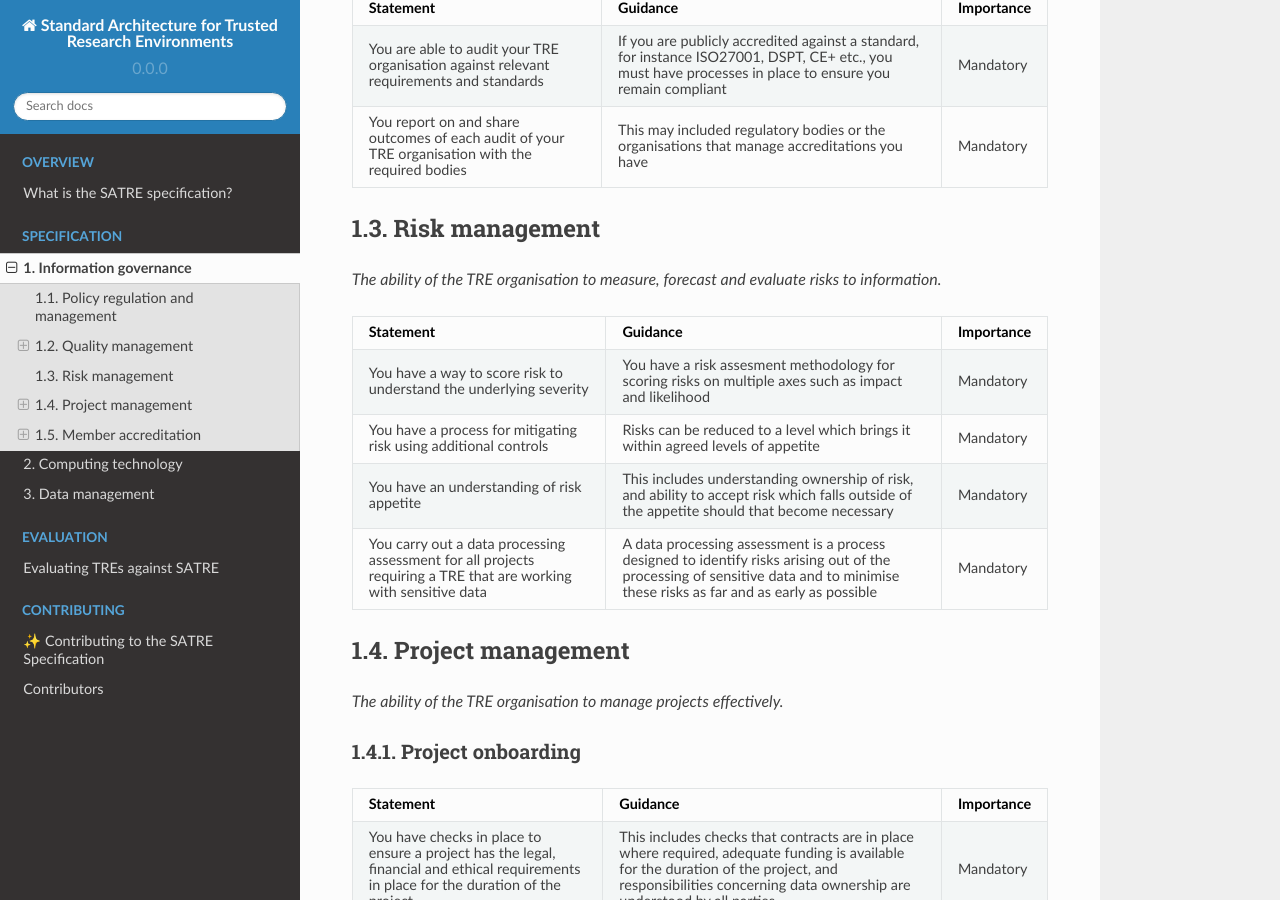
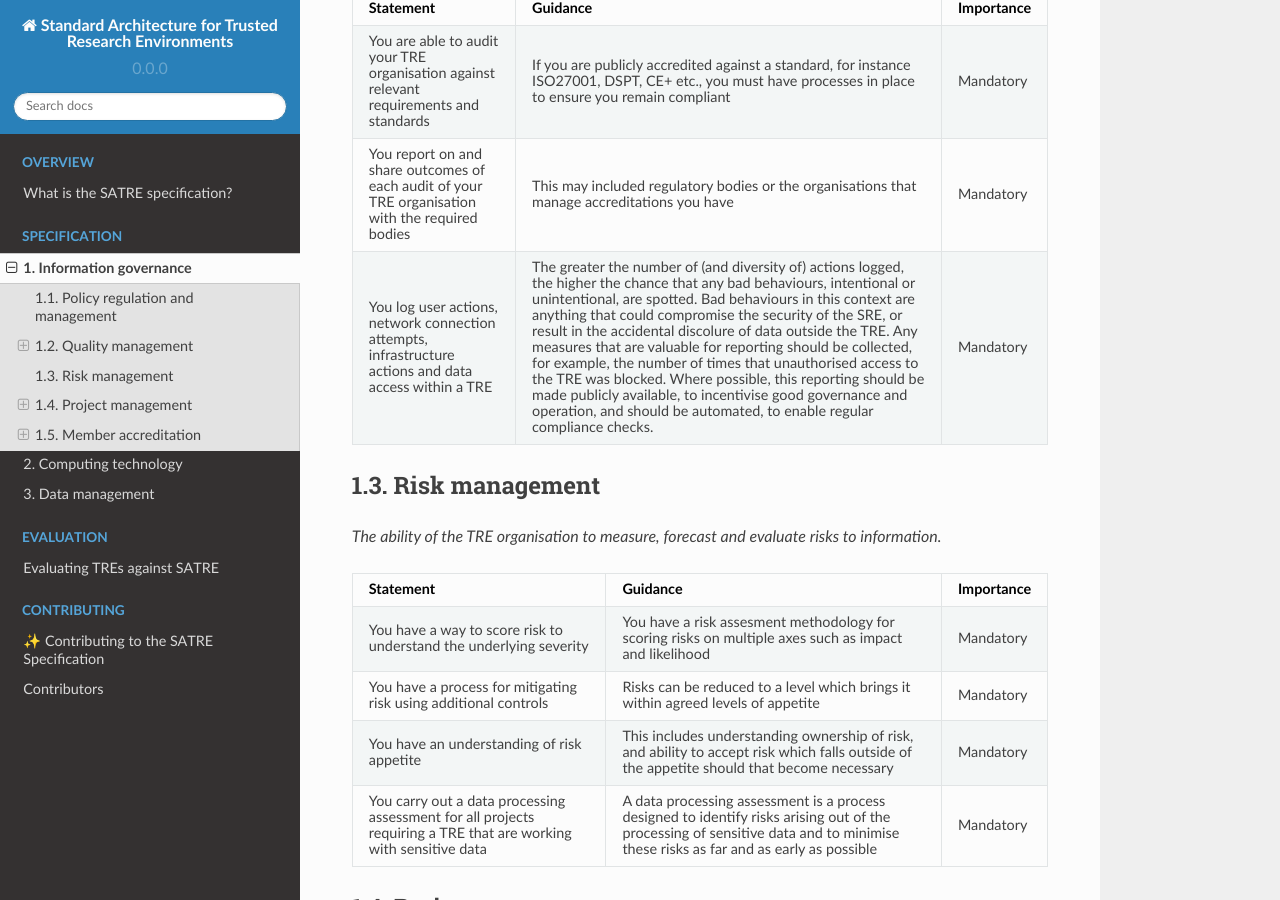
Before and after one commit to sa-tre/satre-specification, a Sphinx documentation site: the page built from docs/source/pillars/information_governance.md, in a window 1280 px wide and 900 px high, scrolled down 1846 px. Built offline with Sphinx 7.4.7 and the Read the Docs theme 2.0.0, drawn with Linux system fonts in a browser that asks for light colours.

Commit message:
add logging to Compliance, monitoring and repo...

````diff
--- a/docs/source/pillars/information_governance.md
+++ b/docs/source/pillars/information_governance.md
@@ -85,6 +85,12 @@ _The ability of the TRE organisation to monitor compliance with internal and ext
   - Mandatory
 * - You report on and share outcomes of each audit of your TRE organisation with the required bodies
   - This may included regulatory bodies or the organisations that manage accreditations you have
+  - Mandatory
+* - You log user actions, network connection attempts, infrastructure actions and data access within a TRE
+  - The greater the number of (and diversity of) actions logged, the higher the chance that any bad behaviours, intentional or unintentional, are spotted.
+    Bad behaviours in this context are anything that could compromise the security of the SRE, or result in the accidental discolure of data outside the TRE.
+    Any measures that are valuable for reporting should be collected, for example, the number of times that unauthorised access to the TRE was blocked.
+    Where possible, this reporting should be made publicly available, to incentivise good governance and operation, and should be automated, to enable regular compliance checks.
   - Mandatory
 ```
 
````
